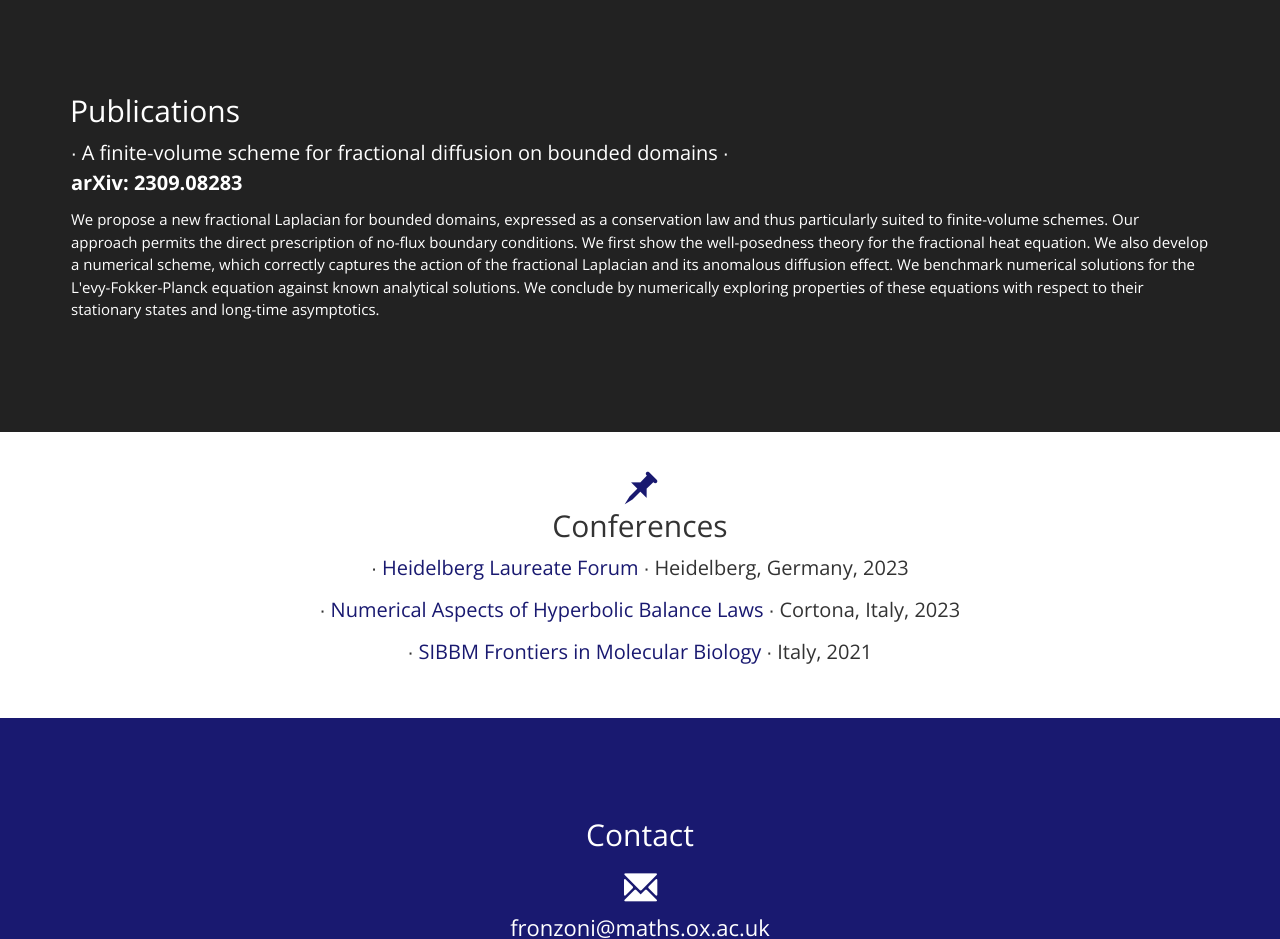
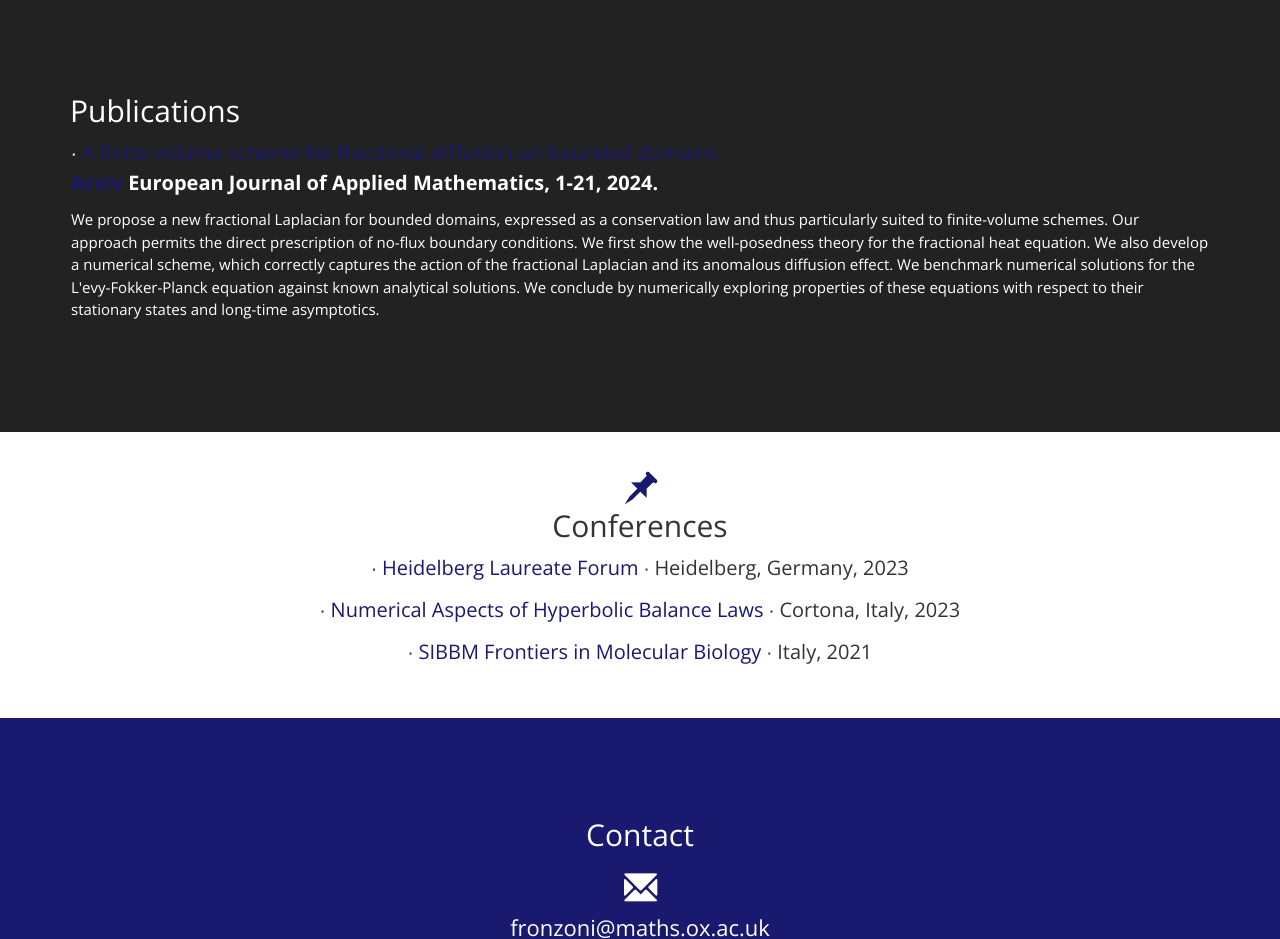
Before and after one commit to stefanofronzoni/stefanofronzoni.github.io, a plain HTML site: page index.html in a window 1280 px wide. Shown: the part 1700-2639 px from the top of the page. Drawn offline with nearby package versions, Linux system fonts and the light colour scheme.

Commit message:
Update index.html

```diff
--- a/index.html
+++ b/index.html
@@ -217,8 +217,8 @@ Although you can use them, for a more unique website, replace these images with
                 </div>
             </div>
             <div style="padding: 1px;" >
-               <p style="font-size:20px;"> <font color ="white">&#8729 A finite-volume scheme for fractional diffusion on bounded domains &#8729 <br>  <b> <a href="https://arxiv.org/abs/2309.08283" target="_blank" rel="noopener">
-                <span> <font color ="white"> arXiv: 2309.08283 </font></span>
+               <p style="font-size:20px;"> <font color ="white">&#8729 <a href="https://doi.org/10.1017/S0956792524000172" target="_blank" rel="noopener"> A finite-volume scheme for fractional diffusion on bounded domains &#8729 <br>  <b> <a href="https://arxiv.org/abs/2309.08283" target="_blank" rel="noopener">
+                <span> Arxiv <font color ="white"> European Journal of Applied Mathematics, 1-21, 2024. </font></span>
                 </a> </b> </font> </p>
                <p style="font-size:15px;">  <font color ="white"> We propose a new fractional Laplacian for bounded domains, expressed as a conservation law and thus particularly suited to finite-volume schemes. Our approach permits the direct prescription of no-flux boundary conditions. We first show the well-posedness theory for the fractional heat equation. We also develop a numerical scheme, which correctly captures the action of the fractional Laplacian and its anomalous diffusion effect. We benchmark numerical solutions for the L'evy-Fokker-Planck equation against known analytical solutions. We conclude by numerically exploring properties of these equations with respect to their stationary states and long-time asymptotics. </font> </p>
 
```
